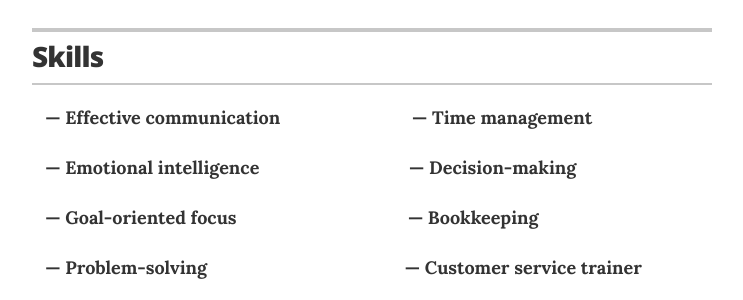
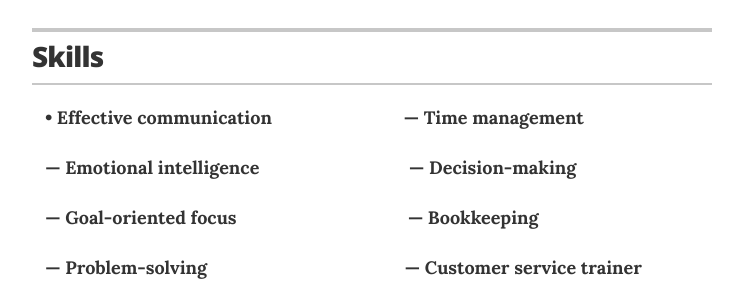
Before and after one commit to Tasnuba-s/resume, a Jekyll site: the page built from index.html, in a window 1280 px wide and 900 px high, scrolled down 514 px. Shown: the part 154-454 px from the top of the window, without its empty margins (268-1011 px from the left). Built offline with Jekyll 4.4.1, drawn with Linux system fonts in a browser that asks for light colours; part of the change alters nothing that is shown.

```diff
--- a/_data/skills.yml
+++ b/_data/skills.yml
@@ -1,6 +1,6 @@
 # Skills
 # 4
-- skill: ⠀&mdash; Effective communication⠀⠀⠀⠀⠀⠀⠀⠀⠀⠀&mdash; Time management
+- skill: ⠀&bull; Effective communication⠀⠀⠀⠀⠀⠀⠀⠀⠀⠀&mdash; Time management
   # description:                             # description:
 
 # 3
```
